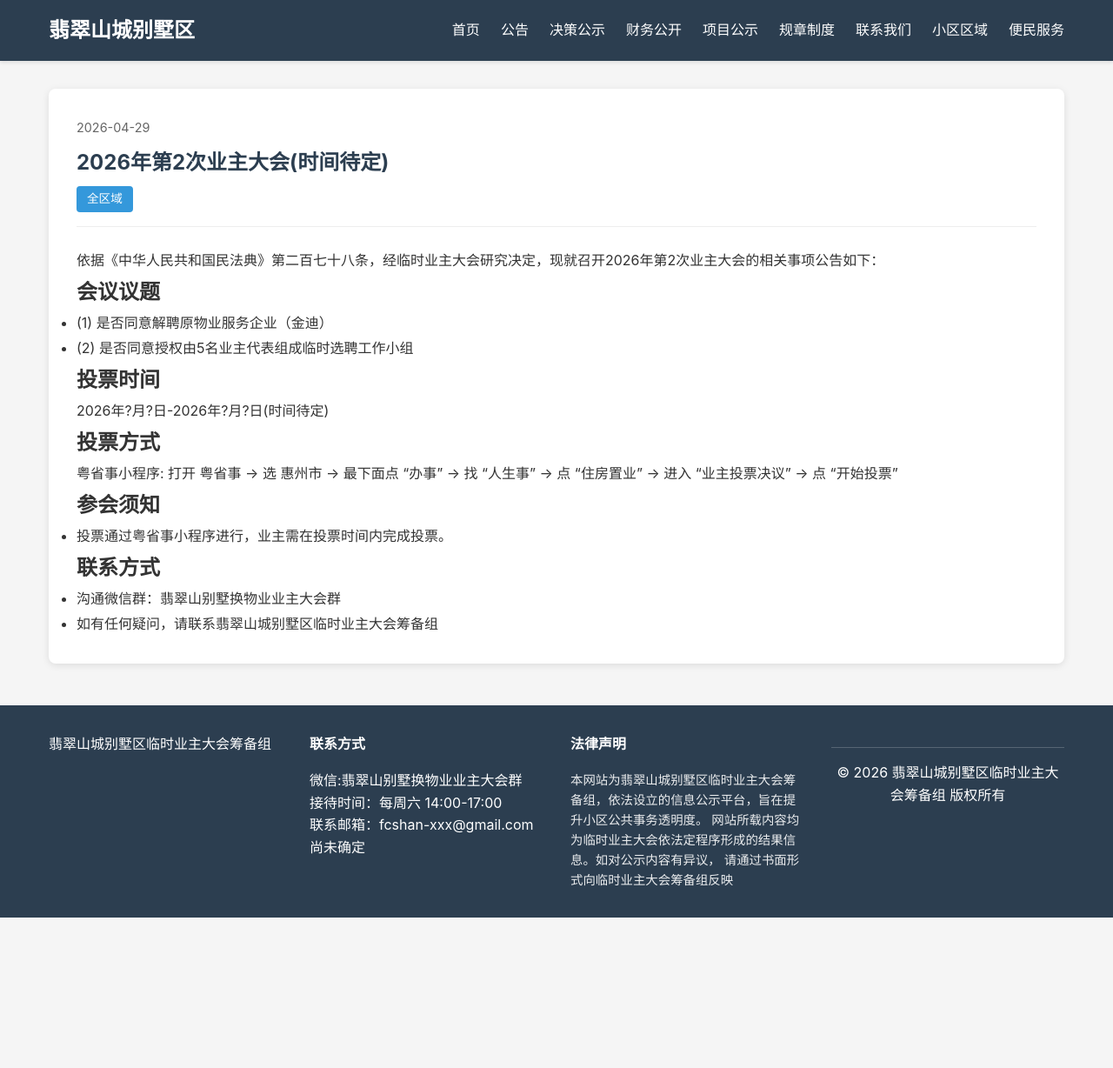
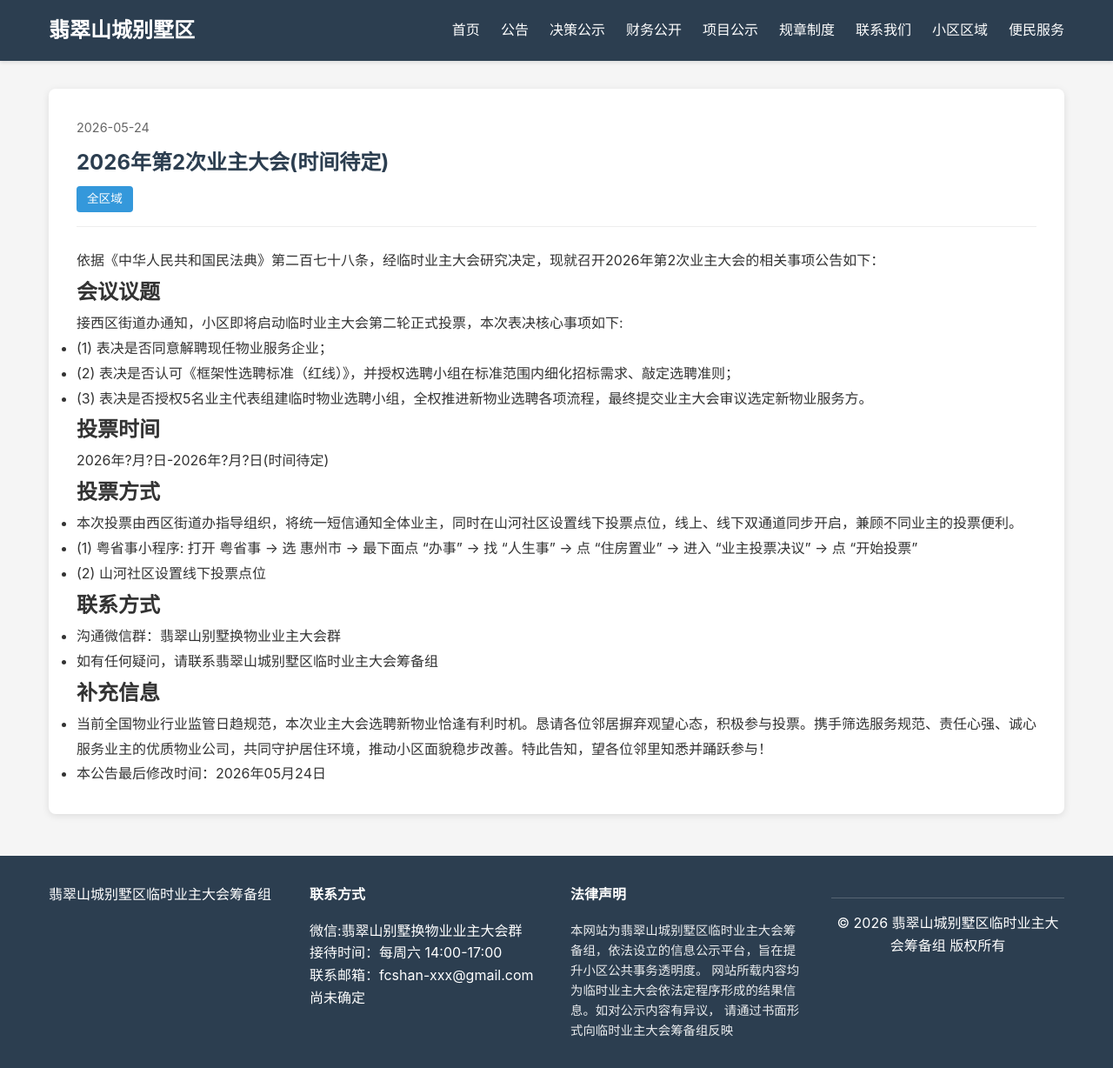
Before and after one commit to fcshan/fcshan.github.io, a Jekyll site: the page built from _announcements/20260429-meeting-announce-02.md, in a window 1280 px wide. Shown: the whole page at 87% size. Built offline with Jekyll 4.4.1, drawn with Linux system fonts in a browser that asks for light colours; comment, search, counter and statistics services are not loaded; before the commit the page ends 1055 px from its top, so only the background shows below that.

Commit message:
announce02

```diff
--- a/_announcements/20260429-meeting-announce-02.md
+++ b/_announcements/20260429-meeting-announce-02.md
@@ -1,17 +1,20 @@
 ---
 layout: document
 title: 2026年第2次业主大会(时间待定)
-date: 2026-04-29
+date: 2026-05-24
 area: 全区域
-excerpt: 定于2026年?月?日召开2026年第2次业主大会，会议议题：1. 是否同意解聘原物业服务企业（金迪）, 2. 是否同意授权由5名业主代表组成临时选聘工作小组。
+excerpt: 定于2026年?月?日召开2026年第2次业主大会，会议议题：1. 表决是否同意解聘现任物业服务企业, 2. 表决是否认可《框架性选聘标准（红线）》。3. 表决是否授权5名业主代表组建临时物业选聘小组
 ---
 
 依据《中华人民共和国民法典》第二百七十八条，经临时业主大会研究决定，现就召开2026年第2次业主大会的相关事项公告如下：
 
 ## 会议议题
 
-- (1) 是否同意解聘原物业服务企业（金迪）
-- (2) 是否同意授权由5名业主代表组成临时选聘工作小组
+接西区街道办通知，小区即将启动临时业主大会第二轮正式投票，本次表决核心事项如下:
+
+- (1) 表决是否同意解聘现任物业服务企业；
+- (2) 表决是否认可《框架性选聘标准（红线）》，并授权选聘小组在标准范围内细化招标需求、敲定选聘准则；
+- (3) 表决是否授权5名业主代表组建临时物业选聘小组，全权推进新物业选聘各项流程，最终提交业主大会审议选定新物业服务方。
 
 ## 投票时间
 
@@ -19,13 +22,16 @@ excerpt: 定于2026年?月?日召开2026年第2次业主大会，会议议题：
 
 ## 投票方式
 
-粤省事小程序: 打开 粤省事 → 选 惠州市 → 最下面点 “办事” → 找 “人生事” → 点 “住房置业” → 进入 “业主投票决议” → 点 “开始投票”
-
-## 参会须知
-
-- 投票通过粤省事小程序进行，业主需在投票时间内完成投票。
+- 本次投票由西区街道办指导组织，将统一短信通知全体业主，同时在山河社区设置线下投票点位，线上、线下双通道同步开启，兼顾不同业主的投票便利。
+- (1) 粤省事小程序: 打开 粤省事 → 选 惠州市 → 最下面点 “办事” → 找 “人生事” → 点 “住房置业” → 进入 “业主投票决议” → 点 “开始投票”
+- (2) 山河社区设置线下投票点位
 
 ## 联系方式
 
 - 沟通微信群：翡翠山别墅换物业业主大会群
 - 如有任何疑问，请联系翡翠山城别墅区临时业主大会筹备组
+
+## 补充信息
+
+- 当前全国物业行业监管日趋规范，本次业主大会选聘新物业恰逢有利时机。恳请各位邻居摒弃观望心态，积极参与投票。携手筛选服务规范、责任心强、诚心服务业主的优质物业公司，共同守护居住环境，推动小区面貌稳步改善。特此告知，望各位邻里知悉并踊跃参与！
+- 本公告最后修改时间：2026年05月24日
```
